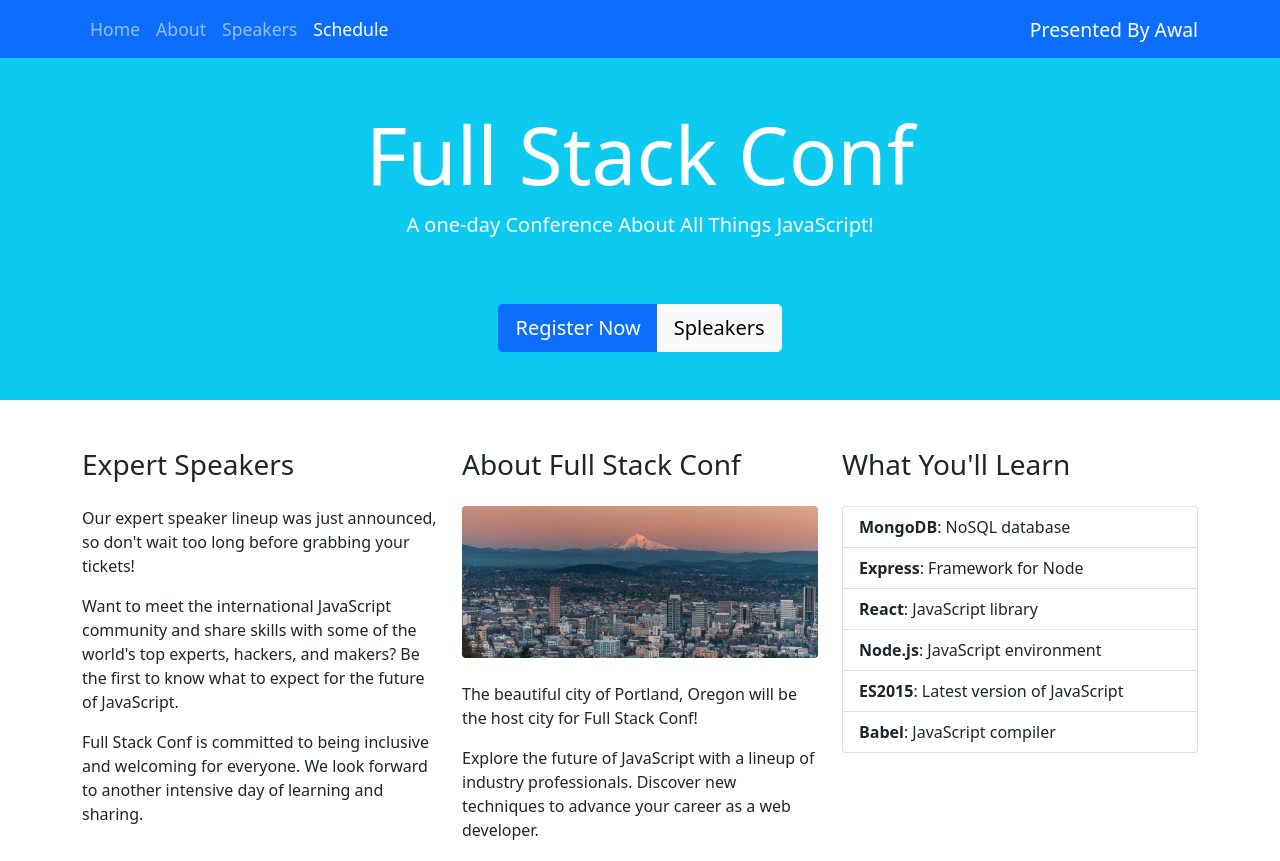
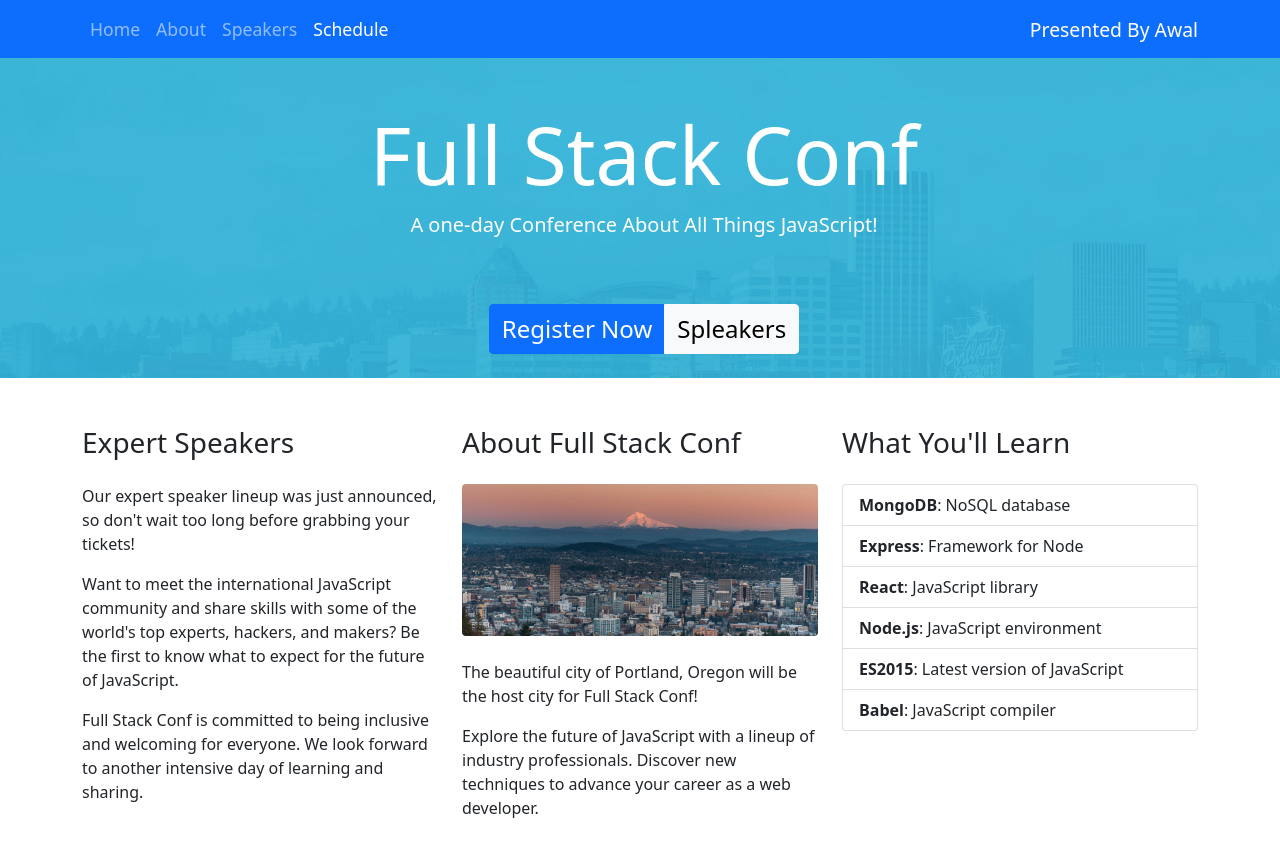
Before and after one commit to AwalHossain/confererence_bootsrap, a plain HTML site: page index.html in a window 1280 px wide. Shown: the top 861 px of the page. Drawn offline with nearby package versions, Linux system fonts and the light colour scheme.

Commit message:
some design are fixed

```diff
--- a/css/custom.css
+++ b/css/custom.css
@@ -3,3 +3,13 @@
     color: rgba(255,255,255, .85);
     font-size: 1.1em;
 }
+.jumbotron{
+    background-image: url("../img/jumbo-bg.jpg");
+    background-size: cover;
+}
+
+@media (min-width:992px){
+    .btn-md-lg{
+        font-size: 1.5em;
+    }
+}
--- a/index.html
+++ b/index.html
@@ -39,14 +39,14 @@
     </nav><!-- /navbar -->
 
     <!-- jumbotron -->
-    <div class="container-fluid text-sm-center bg-info p-5 text-white">
+    <div class=" jumbotron text-md-center bg-info pt-5 pb-4 ps-2 text-white">
       <h1 class="display-1 ">Full Stack Conf</h1>
       <p class="lead">
         A one-day Conference About All Things JavaScript!
       </p>
-      <div class="btn-group mt-5" role="group" aria-label="button outline">
-        <button type="button" class="btn btn-primary btn-lg" data-bs-toggle="modal" data-bs-target="#rigister">Register Now</button>
-        <a  class="btn btn-light btn-lg" href="#speakers">Spleakers</a>
+      <div class="btn-group mt-5 " role="group" aria-label="button outline">
+        <button type="button" class="btn btn-primary btn-md-lg" data-bs-toggle="modal" data-bs-target="#rigister">Register Now</button>
+        <a  class="btn btn-light btn-md-lg" href="#speakers">Spleakers</a>
 
       </div>
     </div>
```
